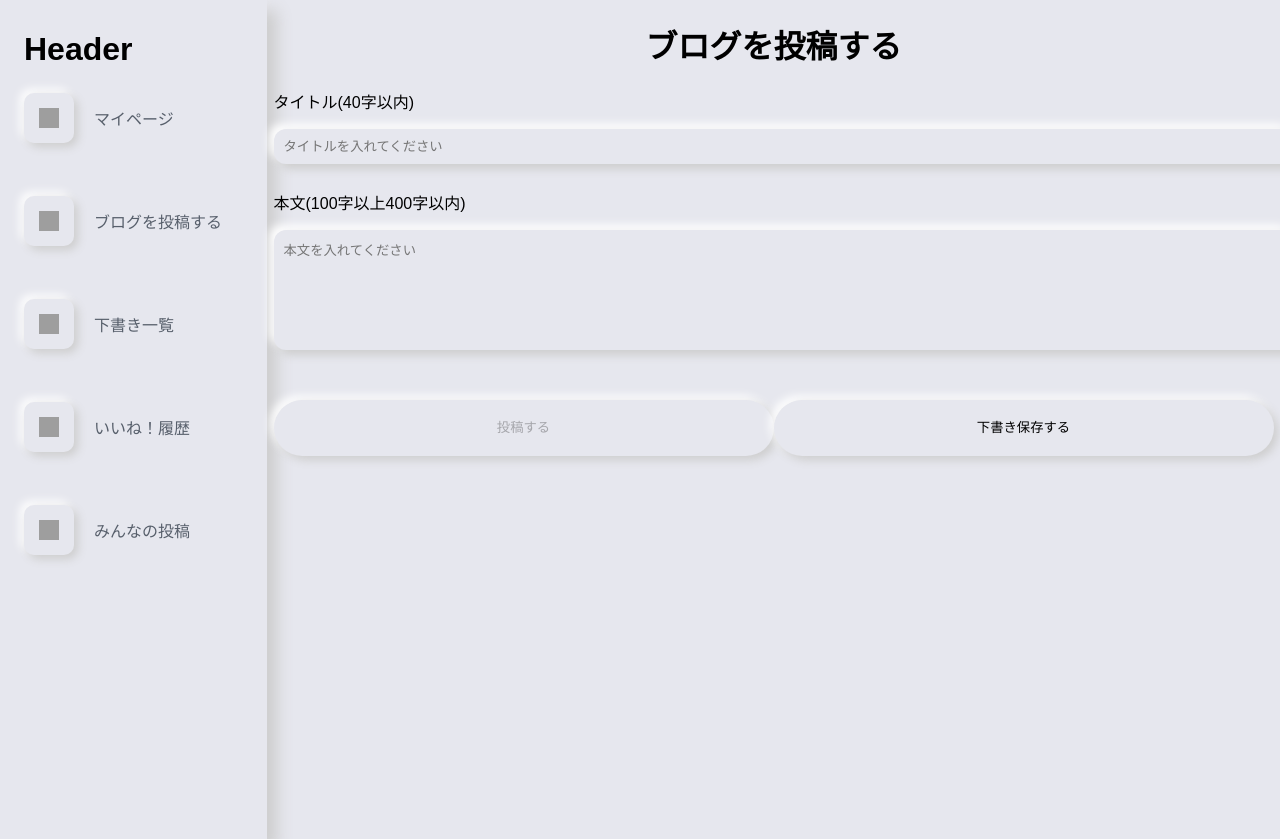
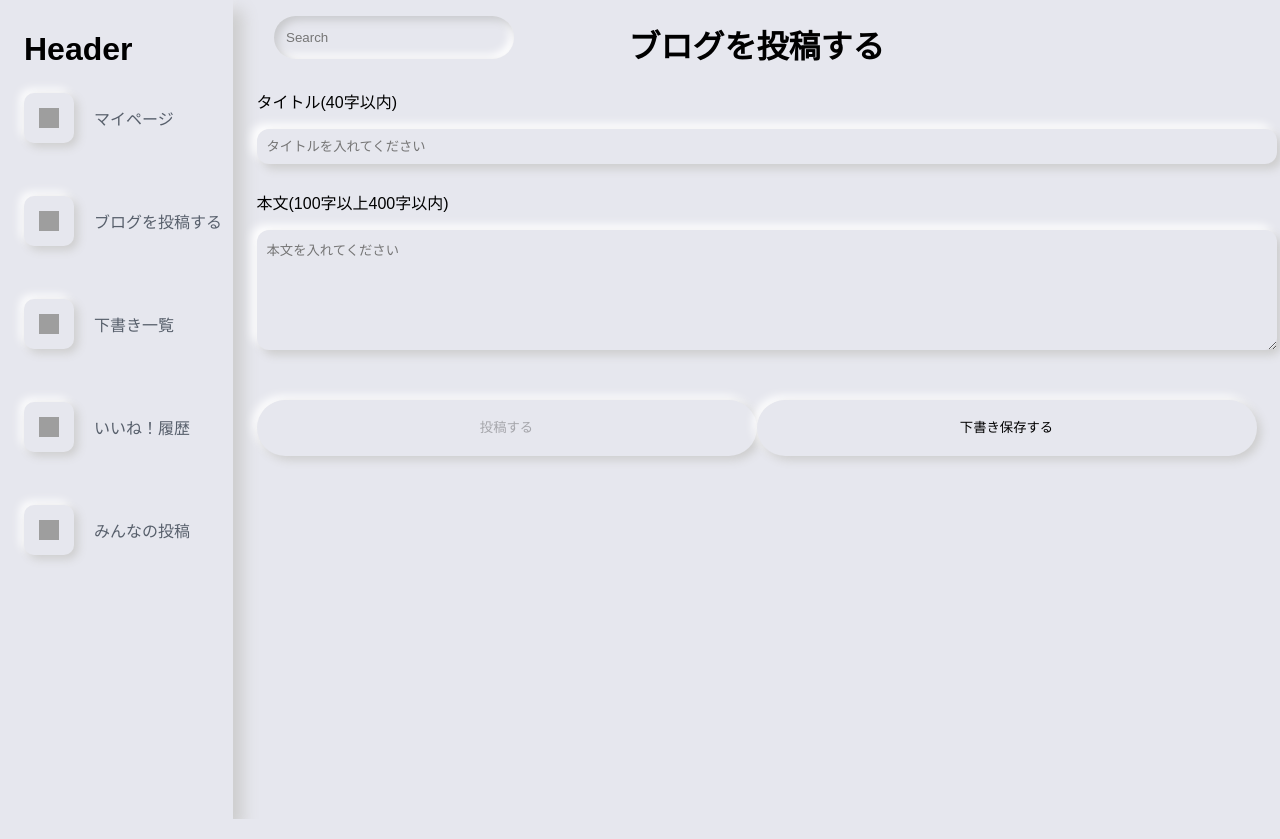
Before and after one commit to teamDplus/blogApp, a React (Create React App) app: page /1/post in a window 1280 px wide. Built offline with nearby package versions, Linux system fonts and the light colour scheme; no server answers; grey boxes are pictures that could not be loaded; a web font is replaced by a local one.

Commit message:
検索機能追加

```diff
--- a/src/App.jsx
+++ b/src/App.jsx
@@ -8,6 +8,7 @@ import Signup from "./components/login/Signup";
 import PostList from "./components/post/PostList";
 import Post from "./components/post/Post";
 import Draft from "./components/post/BlogDrafts";
+import SearchPost from "./components/post/SearchPost";
 import { ResetPassword } from "./components/login/ResetPassword";
 import { ForgotPassword } from "./components/login/ForgotPassword";
 import { SentPassword } from "./components/login/SentPassword";
@@ -31,6 +32,7 @@ function App() {
             <Route path="/password_sent" element={<SentPassword />} />
             <Route path="/forgot_password" element={<ForgotPassword />} />
             <Route path="/:id/drafts" element={<Draft />} />
+            <Route path="/search" element={<SearchPost />} />
           </Routes>
         </div>
       </div>
--- a/src/components/Header.jsx
+++ b/src/components/Header.jsx
@@ -1,50 +1,64 @@
-import React, { useContext } from 'react'
-import '../css/components/Header.css';
-import { Link } from 'react-router-dom';
-import AppContext from '../context/AppContext';
+import React, { useContext, useState } from "react";
+import "../css/components/Header.css";
+import { Link, useNavigate } from "react-router-dom";
+import AppContext from "../context/AppContext";
 
 const Header = () => {
-    const {user,loading} = useContext(AppContext);
+  const { user, loading } = useContext(AppContext);
+
+  const [searchQuery, setSearchQuery] = useState("");
+  const navigate = useNavigate();
+
+  //検索ご、遷移先のURLに検索内容をいれ、遷移させる
+  const handleSearch = (e) => {
+    if (e.key === "Enter" && searchQuery.trim() !== "") {
+      navigate(`/search?q=${searchQuery}`);
+    }
+  };
 
   return (
-    <div className='header'>
-        <div className='header__inner'>
+    <div className="header">
+      <div className="header__inner">
         <h1>Header</h1>
-            <div className='header__links'>
+        <div className="header__links">
           <Link to={user ? `/${user.uid}` : "/login"} className="header__button">
-                    <div className='header__button-img'>
-                        <img src="./homeIcon.svg" alt=""/>
+            <div className="header__button-img">
+              <img src="./homeIcon.svg" alt="" />
             </div>
-                    <p className='header__button-text'>マイページ</p>
+            <p className="header__button-text">マイページ</p>
           </Link>
           <Link to={user ? `/${user.uid}/post` : "/login"} className="header__button">
-                    <div className='header__button-img'>
-                        <img src="./postIcon.svg" alt=""/>
+            <div className="header__button-img">
+              <img src="./postIcon.svg" alt="" />
             </div>
-                    <p className='header__button-text'>ブログを投稿する</p>
+            <p className="header__button-text">ブログを投稿する</p>
           </Link>
           <Link to={user ? `/${user.uid}/drafts` : "/login"} className="header__button">
-                    <div className='header__button-img'>
-                        <img src="./draftsIcon.png" alt=""/>
+            <div className="header__button-img">
+              <img src="./draftsIcon.png" alt="" />
             </div>
-                    <p className='header__button-text'>下書き一覧</p>
+            <p className="header__button-text">下書き一覧</p>
           </Link>
           <Link to={user ? `/${user.uid}/likes` : "/login"} className="header__button">
-                    <div className='header__button-img'>
-                        <img src="./likes.svg" alt=""/>
+            <div className="header__button-img">
+              <img src="./likes.svg" alt="" />
             </div>
-                    <p className='header__button-text'>いいね！履歴</p>
+            <p className="header__button-text">いいね！履歴</p>
           </Link>
           <Link to="/" className="header__button">
-                    <div className='header__button-img'>
-                        <img src="./peopleIcon.svg" alt=""/>
+            <div className="header__button-img">
+              <img src="./peopleIcon.svg" alt="" />
             </div>
-                    <p className='header__button-text'>みんなの投稿</p>
+            <p className="header__button-text">みんなの投稿</p>
           </Link>
         </div>
       </div>
+      {/* 検索機能 */}
+      <div className="header__search">
+        <input type="text" placeholder="Search" value={searchQuery} onChange={(e) => setSearchQuery(e.target.value)} onKeyPress={handleSearch} />
       </div>
-  )
-}
+    </div>
+  );
+};
 
-export default Header
+export default Header;
--- a/src/components/login/Mypage.jsx
+++ b/src/components/login/Mypage.jsx
@@ -38,7 +38,8 @@ const Mypage = () => {
   // Firebaseの中にあるpostsのフィールドから、ユーザーの投稿記事を取得
   useEffect(() => {
     // postsの中にあるコレクションの中からフィールドのauthorIdとログインしているuserと同じidの記事を取得
-    const q = query(collection(db, "posts"), where("authorId", "==", user.uid));
+    //postsの中にあるisDraftがfalseを取得(公開済みの記事)
+    const q = query(collection(db, "posts"), where("authorId", "==", user.uid), where("isDraft", "==", false));
 
     const unsubscribe = onSnapshot(q, (snapshot) => {
       const postsData = [];
@@ -65,12 +66,14 @@ const Mypage = () => {
         <h2>ブログ一覧</h2>
         <div className="mypage-list__items">
           {posts.map((post) => (
-            <Link to={`/${user.uid}/posts/${post.id}`} className="mypage-list__link">
-              <div key={post.id} className="mypage-list__item">
-                <h3 className="mypage-list__item-title">{post.title}</h3>
-                <p className="mypage-list__item-content">{post.content}</p>
-              </div>
-            </Link>
+            <div key={post.id}>
+              <Link to={`/${user.uid}/posts/${post.id}`} className="mypage-list__link">
+                <div className="mypage-list__item">
+                  <h3 className="mypage-list__item-title">{post.title}</h3>
+                  <p className="mypage-list__item-content">{post.content}</p>
+                </div>
+              </Link>
+            </div>
           ))}
         </div>
       </div>
--- /dev/null
+++ b/src/components/post/SearchPost.jsx
@@ -0,0 +1,54 @@
+import { useState, useEffect } from "react";
+import { useLocation, Link, useParams } from "react-router-dom";
+import { db } from "../../utils/firebase";
+import { collection, query, where, getDocs } from "firebase/firestore";
+import "../../css/components/SearchPost.css";
+
+const SearchResults = () => {
+  const { id, postId } = useParams();
+  const [results, setResults] = useState([]);
+
+  const location = useLocation();
+  //検索された内容をURLから取得
+  const queryParams = new URLSearchParams(location.search);
+  const searchQuery = queryParams.get("q");
+
+  useEffect(() => {
+    const fetchResults = async () => {
+      // 検索内容を元にfirebaseから該当するものを検索
+      const postsRef = collection(db, "posts");
+      //whereで検索条件をFirebaseにて2個設定後、下書き状態になっていないものを検索
+      const q = query(postsRef, where("isDraft", "==", false), where("title", ">=", searchQuery), where("title", "<=", searchQuery + "\uf8ff"));
+      const querySnapshot = await getDocs(q);
+      const matchingPosts = querySnapshot.docs.map((doc) => ({ id: doc.id, ...doc.data() }));
+      setResults(matchingPosts);
+    };
+
+    if (searchQuery) {
+      fetchResults();
+    }
+  }, [searchQuery]);
+
+  return (
+    <div className="search-results">
+      {/*検索内容が１件でもあれば表示 */}
+      {results.length > 0 ? (
+        <div className="search-list">
+          <div className="search-list__items">
+            {results.map((post) => (
+              <Link to={`/${post.postId}/posts/${post.id}`} className="search-list__item" key={post.id}>
+                <h3 className="search-list__item-title">{post.title}</h3>
+                <p className="search-list__item-content">{post.content}</p>
+              </Link>
+            ))}
+          </div>
+        </div>
+      ) : (
+        //検索内容がなかった場合
+        <p className="search-list">該当する結果がありません。</p>
+      )}
+    </div>
+  );
+};
+
+export default SearchResults;
--- a/src/css/components/Header.css
+++ b/src/css/components/Header.css
@@ -1,14 +1,22 @@
 .header{
+    padding: 0;
+    margin: 0;
+    box-sizing: border-box;
     min-height: 819px;
     min-width: 233px;
     background: #E6E7EE;
     padding: 10px;
     padding-left: 24px;
     box-shadow:  10px 10px 15px #CDCDCD,-10px -10px 15px #FFFFFF;
+    height: 100vh;
 }
 
 .header__links a{
     margin-bottom: 47px;
+}
+
+.header p:hover{
+    opacity: 0.5;
 }
 
 .header__button{
@@ -48,3 +56,31 @@
 .header__button:not(:hover) .header__button-img{
     animation: release 0.1s forwards;
 }
+
+.header__search {
+    max-width: 220px;
+    width: 100%;
+    margin-left: 250px;
+    height: 43px;
+    line-height: 43px;
+    position: absolute;
+    top: 2%;
+    background: #E6E7EE;
+    border-radius: 8px;
+    box-shadow: inset 4px 4px 8px #c8c9cc, inset -4px -4px 8px #ffffff;
+    padding: 0 10px;
+    display: flex;
+    align-items: center;
+    justify-content: space-between;
+    color: #000;
+    border-radius: 30px;
+}
+
+.header__search input {
+    border: none;
+    background: none;
+    outline: none;
+    width: 100%;
+    height: 100%;
+    color: inherit;
+}
--- a/src/css/components/LinkPost.css
+++ b/src/css/components/LinkPost.css
@@ -16,6 +16,7 @@
   border-radius: 35px;
   margin: 0 auto;
   cursor: pointer;
+   transition: transform 0.1s ease, box-shadow 0.1s ease;
 }
 
 .LinkPost__tooltip {
@@ -44,3 +45,12 @@
   border-style: solid;
   border-color: #E6E7EE transparent transparent transparent;
 }
+
+
+.LinkPost__byebye:hover {
+  animation: press 0.1s forwards;
+}
+
+.LinkPost__byebye:not(:hover){
+  animation: release 0.1s forwards;
+}
--- a/src/css/components/PostList.css
+++ b/src/css/components/PostList.css
@@ -7,6 +7,13 @@
 .post-list{
   max-width: 1000px;
   margin: 0 auto;
+  margin-top: 100px;
+
+}
+
+.post-list p{
+  white-space: normal;
+  word-wrap: break-word;
 }
 
 
--- /dev/null
+++ b/src/css/components/SearchPost.css
@@ -0,0 +1,39 @@
+.search-results{
+  margin-top: 150px;
+}
+
+.search-list{
+  max-width: 1000px;
+  margin: 0 auto;
+  text-align: center;
+}
+
+.search-list__items{
+  display: grid;
+  grid-template-columns: repeat(auto-fit,minmax(260px,260px));
+  justify-content: center;
+  gap: 20px;
+  padding: 10px;
+}
+
+.search-list__item{
+  margin-bottom: 10px;
+  border-radius: 12px;
+  background: #E6E7EE;
+  padding: 10px;
+  box-shadow: 5px 5px 20px #CDCDCD, -5px -5px 20px #FFFFFF;
+}
+
+.search-list__item:hover{
+  animation: press 0.1s forwards;
+}
+
+.search-list__item:not(:hover){
+  animation: release 0.1s forwards;
+}
+
+.search-list__item-content{
+  overflow: hidden;
+  text-overflow: ellipsis;
+  white-space: nowrap;
+}
```
Also changed, not shown: src/components/post/BlogList.jsx (+18 -18 lines). Lines whose indentation alone changed are shown as unchanged.
